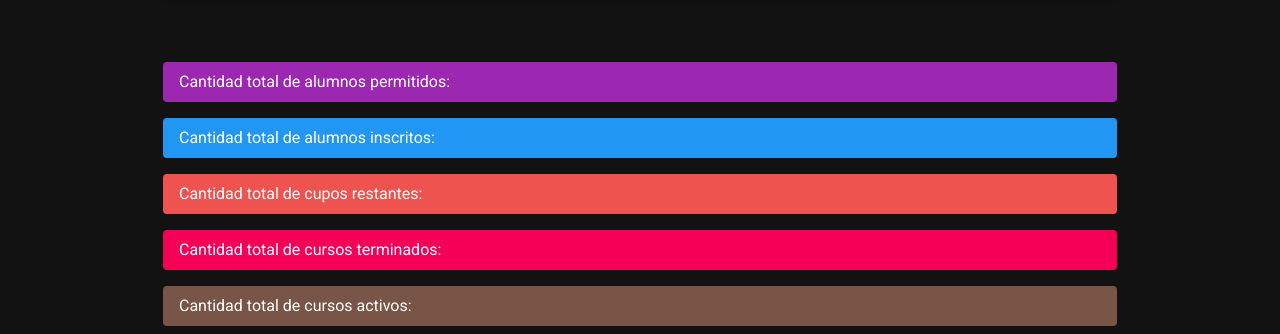
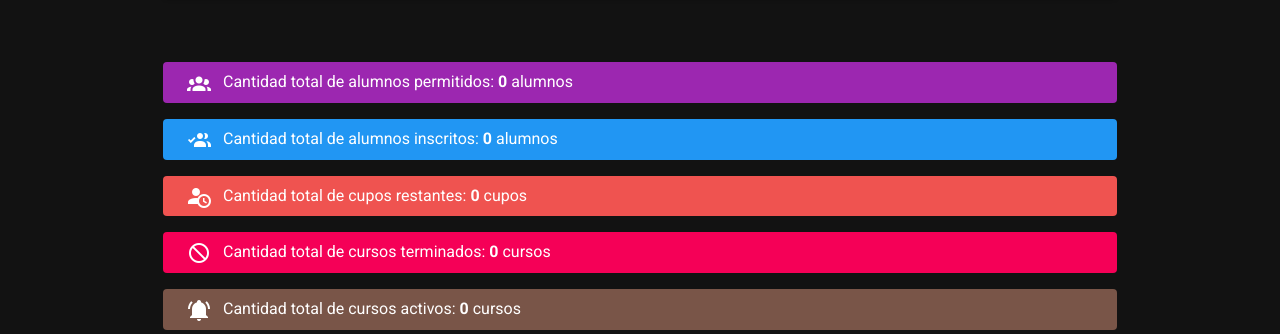
Before and after one commit to notmeh1/alfaweb_vue, a Vue app: page /admin in a window 1280 px wide. Shown: the part 618-952 px from the top of the page. Built offline with nearby package versions, Linux system fonts and the light colour scheme; no server answers; the database is empty.

Commit message:
added tooltip, courses stats, date pickers, routes

```diff
--- a/src/components/addCourse.vue
+++ b/src/components/addCourse.vue
@@ -56,7 +56,7 @@
               v-model="newCourse.durationCourse"
             />
             <v-text-field
-              type="text"
+              type="date"
               label="Fecha de registro"
               v-model="newCourse.registrationDate"
             />
--- a/src/components/admin.vue
+++ b/src/components/admin.vue
@@ -3,10 +3,20 @@
     <v-card>
       <v-card-title class="justify-center"
         >Lista de cursos
-        <v-btn color="success" icon @click="dialog=true"
+        <v-tooltip top>
+          <template v-slot:activator="{ on, attrs }">
+            <v-btn
+              color="success"
+              icon
+              @click="dialog = true"
+              v-bind="attrs"
+              v-on="on"
               ><v-icon>mdi-plus-circle</v-icon></v-btn
-        ></v-card-title
             >
+          </template>
+          <span>Agregar curso</span>
+        </v-tooltip>
+      </v-card-title>
       <v-spacer></v-spacer>
       <v-simple-table>
         <template v-slot:default>
@@ -49,17 +59,40 @@
                   <span>No</span>
                 </v-chip>
               </td>
-              <td>{{ item.registrationDate }}</td>
+              <td>
+                <v-chip color="success" v-if="item.registrationDate">
+                  {{ item.registrationDate }}
+                </v-chip>
+              </td>
               <td>
                 <div class="d-flex">
+                  <v-tooltip top>
+                    <template v-slot:activator="{ on, attrs }">
                       <v-btn
                         color="primary"
                         icon
                         :to="{ path: `/admin/edit/${item.code}` }"
+                        v-bind="attrs"
+                        v-on="on"
                         ><v-icon>mdi-pencil</v-icon></v-btn
-                  ><v-btn color="error" icon @click="deleteCourse(item.id)"
+                      >
+                    </template>
+                    <span>Editar curso</span>
+                  </v-tooltip>
+
+                  <v-tooltip top>
+                    <template v-slot:activator="{ on, attrs }">
+                      <v-btn
+                        color="error"
+                        icon
+                        @click="deleteCourse(item.id)"
+                        v-bind="attrs"
+                        v-on="on"
                         ><v-icon>mdi-delete</v-icon></v-btn
                       >
+                    </template>
+                    <span>Borrar curso</span>
+                  </v-tooltip>
                 </div>
               </td>
             </tr>
@@ -67,7 +100,7 @@
         </template>
       </v-simple-table>
     </v-card>
-    <AddCourse :dialog.sync="dialog"/>
+    <AddCourse :dialog.sync="dialog" />
   </div>
 </template>
 
@@ -75,14 +108,14 @@
 import { mapState } from "vuex";
 import { deleteDoc, doc } from "firebase/firestore";
 import { db } from "../main";
-import AddCourse from "../components/addCourse.vue"
+import AddCourse from "../components/addCourse.vue";
 
 export default {
   data: () => ({
     dialog: false,
   }),
   components: {
-    AddCourse
+    AddCourse,
   },
   computed: {
     ...mapState({
--- a/src/components/courseStats.vue
+++ b/src/components/courseStats.vue
@@ -1,32 +1,50 @@
 <template>
   <div class="mb-10">
     <v-alert dense color="purple">
-      Cantidad total de alumnos permitidos: {{totalStock}}
+      <v-icon class="mx-2">mdi-account-group</v-icon>
+      Cantidad total de alumnos permitidos:
+      <strong>{{ totalStock }}</strong> alumnos
     </v-alert>
     <v-alert dense color="primary">
+      <v-icon class="mx-2">mdi-account-multiple-check</v-icon>
       Cantidad total de alumnos inscritos:
+      <strong>{{ totalEnrolled }}</strong> alumnos
     </v-alert>
     <v-alert dense color="red lighten-1">
+      <v-icon class="mx-2">mdi-account-clock</v-icon>
       Cantidad total de cupos restantes:
+      <strong>{{ stockAvailable }}</strong> cupos
     </v-alert>
     <v-alert dense color="pink accent-3">
+      <v-icon class="mx-2">mdi-cancel</v-icon>
       Cantidad total de cursos terminados:
+      <strong>{{ finishedCourses }}</strong> cursos
     </v-alert>
     <v-alert dense color="brown">
+      <v-icon class="mx-2">mdi-bell-ring</v-icon>
       Cantidad total de cursos activos:
-    </v-alert>
+      <strong>{{ activeCourses }}</strong> cursos</v-alert
+    >
     <v-alert dense color="amber darken-4">
+      <v-icon class="mx-2">mdi-bell</v-icon>
       Cantidad total de cursos:
-    </v-alert>
+      <strong>{{ totalCourses }}</strong> cursos</v-alert
+    >
   </div>
 </template>
 
 <script>
+import { mapGetters } from "vuex";
 export default {
-    computed: {
-        totalStock() {
-            return this.$store.state.admin.totalStock
-        }
-    }
-}
+  computed: {
+    ...mapGetters({
+      totalStock: "admin/totalStock",
+      totalEnrolled: "admin/totalEnrolled",
+      stockAvailable: "admin/stockAvailable",
+      finishedCourses: "admin/finishedCourses",
+      activeCourses: "admin/activeCourses",
+      totalCourses: "admin/totalCourses",
+    }),
+  },
+};
 </script>
--- a/src/components/editCourse.vue
+++ b/src/components/editCourse.vue
@@ -51,7 +51,7 @@
           v-model="getData.durationCourse"
         />
         <v-text-field
-          type="text"
+          type="date"
           label="Fecha de registro"
           v-model="getData.registrationDate"
         />
--- a/src/components/signin.vue
+++ b/src/components/signin.vue
@@ -1,5 +1,5 @@
 <template>
-  <v-dialog v-model="signInOverlay" persistent content-class="elevation-0">
+  <v-dialog v-model="signInOverlay" persistent content-class="elevation-0" height="100%">
     <v-row>
       <v-col></v-col>
       <v-col cols="8">
--- a/src/router/index.js
+++ b/src/router/index.js
@@ -8,10 +8,18 @@ const routes = [
   {
     path: "/",
     name: "Home",
+    alias: ["/home", "/index"],
     component: () =>
       import(/* webpackChunkName: "home" */ "../views/Home.vue"),
     meta: {
       requireLogin: true,
+    }
+  },
+  {
+    path: "*",
+    component: () => import(/* webpackChunkName: "notFound" */ "../views/notFound.vue"),
+    meta: {
+      requireLogin: false,
     }
   },
   {
--- a/src/store/admin.js
+++ b/src/store/admin.js
@@ -1,3 +1,5 @@
+import { cardsInfoModule } from "./cardsInfo";
+
 export const adminModule = {
   namespaced: true,
   state: {},
@@ -8,7 +10,37 @@ export const adminModule = {
         return accumulator;
       }, 0);
     },
+    totalCourses(state) {
+      return state.cardsInfo.cardsInfoList.length;
+    },
+    totalEnrolled(state) {
+      return state.cardsInfo.cardsInfoList.reduce((accumulator, item) => {
+        accumulator = accumulator + item.enrolledQty;
+        return accumulator;
+      }, 0);
+    },
+    stockAvailable(state) {
+      return state.cardsInfo.cardsInfoList.reduce((accumulator, item) => {
+        accumulator = accumulator + item.stock - item.enrolledQty;
+        return accumulator;
+      }, 0);
+    },
+    finishedCourses(state) {
+      return state.cardsInfo.cardsInfoList.reduce((accumulator, item) => {
+        accumulator = accumulator + item.state;
+        return accumulator;
+      }, 0);
+    },
+    activeCourses(state) {
+      return state.cardsInfo.cardsInfoList.reduce((accumulator, item) => {
+        accumulator = accumulator + !item.state;
+        return accumulator;
+      }, 0);
+    },
   },
   mutations: {},
   actions: {},
+  modules: {
+    cardsInfo: cardsInfoModule,
+  },
 };
--- /dev/null
+++ b/src/views/notFound.vue
@@ -0,0 +1,16 @@
+<template>
+  <div>
+    <v-row class="my-10"></v-row>
+    <v-row class="my-10">
+      <v-col></v-col>
+      <v-col cols="8" align="center">
+        <v-icon x-large>mdi-alert-circle</v-icon>
+        <h1>La pagina que buscas no existe</h1>
+        <router-link :to="{ name: 'Home' }"
+          >Haz click aqui para volver a la pagina principal</router-link
+        >
+      </v-col>
+      <v-col></v-col>
+    </v-row>
+  </div>
+</template>
```
Lines whose indentation alone changed are shown as unchanged.
